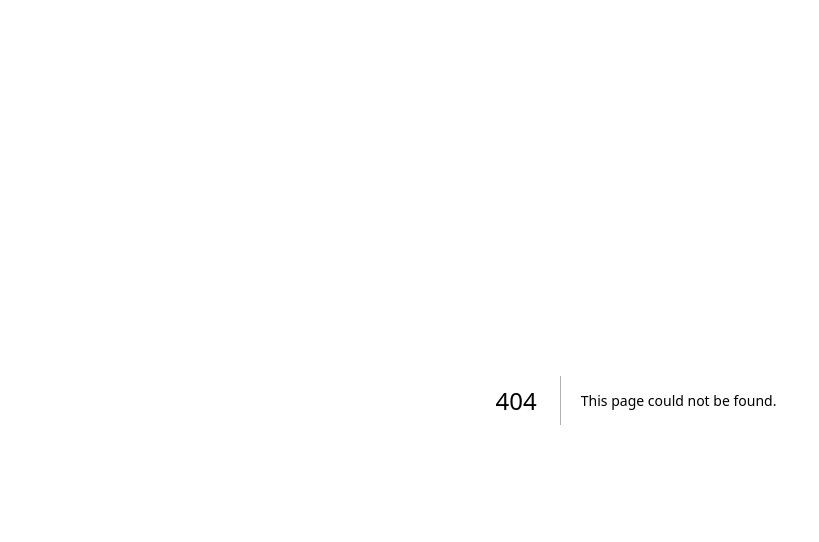
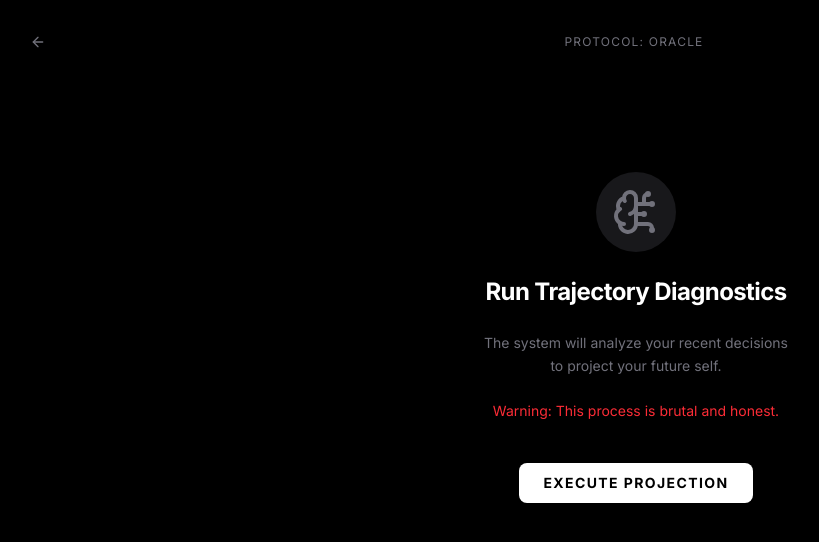
Before and after one commit to ganeshsjsu/the-constitution-pwa, a Next.js app: page /history/analysis in a window 1280 px wide. Before the commit this address had no page. Shown: the top 542 px of the page, without its empty margins (4-823 px from the left). Built offline with nearby package versions, Linux system fonts and the light colour scheme.

Commit message:
feat: implement oracle analysis and link to history

```diff
--- /dev/null
+++ b/app/api/analysis/route.ts
@@ -0,0 +1,48 @@
+import { google } from '@ai-sdk/google';
+import { generateText } from 'ai';
+import { getHistory } from '@/lib/actions';
+
+export const maxDuration = 30; // Allow longer timeout for analysis
+
+export async function POST(req: Request) {
+    try {
+        // 1. Fetch History
+        const history = await getHistory();
+
+        if (history.length < 5) {
+            return Response.json({
+                analysis: "Insufficient data. Complete at least 5 Spars to unlock trajectory analysis."
+            });
+        }
+
+        // 2. Format for AI
+        const historyText = history.map(h =>
+            `- Date: ${new Date(h.created_at).toLocaleDateString()}, Dilemma: "${h.dilemma}", Result: ${h.outcome.toUpperCase()}`
+        ).join('\n');
+
+        // 3. Generate Analysis
+        const { text } = await generateText({
+            model: google('gemini-flash-latest'),
+            system: "You are The Oracle, a ruthless system analyst. Your job is to predict the user's future based on their recent decision history. Be direct, brutal, and analytical.",
+            prompt: `
+            Analyze this decision history:
+            ${historyText}
+
+            Based on these patterns, write a 'Trajectory Report' for 1 year from now.
+
+            Structure:
+            1. THE PATTERN: Identify the core weakness (e.g., "You consistently fold under evening fatigue").
+            2. THE PROJECTION: Describe their life in 1 year if they don't change. Be specific and visceral.
+            3. THE FIX: One singular, high-leverage change they must make.
+
+            Keep it under 200 words. No fluff.
+            `,
+        });
+
+        return Response.json({ analysis: text });
+
+    } catch (error) {
+        console.error('Analysis API Error:', error);
+        return Response.json({ error: 'Failed to generate analysis' }, { status: 500 });
+    }
+}
--- /dev/null
+++ b/app/history/analysis/page.tsx
@@ -0,0 +1,110 @@
+'use client';
+
+import { useState } from 'react';
+import { Button } from '@/components/ui/button';
+import { Card } from '@/components/ui/card';
+import { ArrowLeft, BrainCircuit } from 'lucide-react';
+import Link from 'next/link';
+import { motion } from 'framer-motion';
+
+export default function AnalysisPage() {
+    const [analysis, setAnalysis] = useState<string | null>(null);
+    const [isLoading, setIsLoading] = useState(false);
+
+    const runAnalysis = async () => {
+        setIsLoading(true);
+        try {
+            const response = await fetch('/api/analysis', {
+                method: 'POST',
+            });
+            const data = await response.json();
+            setAnalysis(data.analysis);
+        } catch (error) {
+            console.error('Analysis failed:', error);
+            setAnalysis("System Error: Unable to compute trajectory.");
+        } finally {
+            setIsLoading(false);
+        }
+    };
+
+    return (
+        <div className="min-h-[100dvh] bg-black text-white p-6 pb-32 font-mono">
+            {/* Header */}
+            <div className="flex items-center justify-between mb-8">
+                <Link href="/history">
+                    <Button variant="ghost" size="icon" className="text-zinc-500 hover:text-white">
+                        <ArrowLeft className="w-6 h-6" />
+                    </Button>
+                </Link>
+                <h2 className="text-zinc-500 text-xs font-mono uppercase tracking-widest">Protocol: Oracle</h2>
+                <div className="w-10"></div>
+            </div>
+
+            <div className="flex flex-col gap-8 max-w-lg mx-auto">
+                {/* Introduction */}
+                {!analysis && !isLoading && (
+                    <div className="flex flex-col items-center text-center gap-6 mt-20">
+                        <div className="p-4 bg-zinc-900 rounded-full">
+                            <BrainCircuit className="w-12 h-12 text-zinc-500" />
+                        </div>
+                        <h1 className="text-2xl font-bold tracking-tight">Run Trajectory Diagnostics</h1>
+                        <p className="text-zinc-500 text-sm leading-relaxed max-w-xs">
+                            The system will analyze your recent decisions to project your future self.
+                            <br /><br />
+                            <span className="text-red-500">Warning: This process is brutal and honest.</span>
+                        </p>
+
+                        <Button
+                            onClick={runAnalysis}
+                            size="lg"
+                            className="bg-white text-black hover:bg-zinc-200 uppercase tracking-widest font-bold mt-4"
+                        >
+                            Execute Projection
+                        </Button>
+                    </div>
+                )}
+
+                {/* Loading State */}
+                {isLoading && (
+                    <div className="flex flex-col items-center justify-center mt-32 gap-4">
+                        <div className="w-16 h-1 bg-zinc-800 rounded-full overflow-hidden">
+                            <motion.div
+                                className="h-full bg-white"
+                                initial={{ x: '-100%' }}
+                                animate={{ x: '100%' }}
+                                transition={{ repeat: Infinity, duration: 1, ease: 'linear' }}
+                            />
+                        </div>
+                        <p className="text-xs uppercase tracking-widest text-zinc-500 animate-pulse">Analyzing Pattern Data...</p>
+                    </div>
+                )}
+
+                {/* Result */}
+                {analysis && (
+                    <motion.div
+                        initial={{ opacity: 0, scale: 0.95 }}
+                        animate={{ opacity: 1, scale: 1 }}
+                        className="flex flex-col gap-6"
+                    >
+                        <Card className="p-6 bg-zinc-950 border-zinc-800">
+                            <h3 className="text-zinc-500 text-xs uppercase tracking-widest mb-4">Projected Trajectory (1 Year)</h3>
+                            <div className="prose prose-invert prose-p:text-zinc-300 prose-p:leading-relaxed text-sm">
+                                {analysis.split('\n').map((line, i) => (
+                                    <p key={i} className="mb-4">{line}</p>
+                                ))}
+                            </div>
+                        </Card>
+
+                        <Button
+                            onClick={() => setAnalysis(null)}
+                            variant="outline"
+                            className="border-zinc-800 text-zinc-500 hover:text-white"
+                        >
+                            Close Report
+                        </Button>
+                    </motion.div>
+                )}
+            </div>
+        </div>
+    );
+}
--- a/app/history/page.tsx
+++ b/app/history/page.tsx
@@ -21,8 +21,11 @@ export default async function HistoryPage() {
                         <ArrowLeft className="w-6 h-6" />
                     </Button>
                 </Link>
-                <h2 className="text-zinc-500 text-xs font-mono uppercase tracking-widest">The Ledger</h2>
-                <div className="w-10"></div> {/* Spacer for alignment */}
+                <Link href="/history/analysis">
+                    <Button variant="ghost" size="sm" className="text-zinc-500 hover:text-white font-mono text-xs uppercase">
+                        Diagnostics
+                    </Button>
+                </Link>
             </div>
 
             {/* List */}
```
